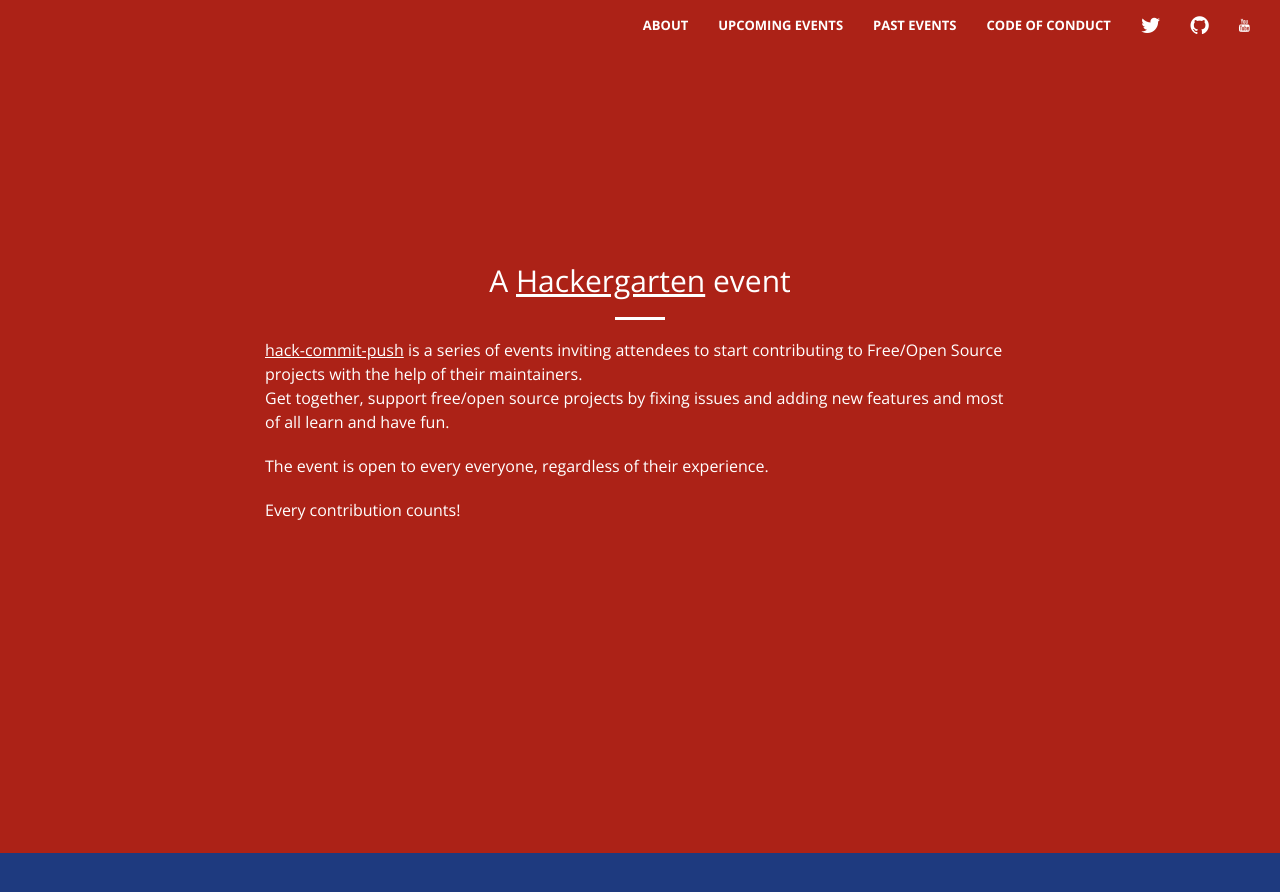
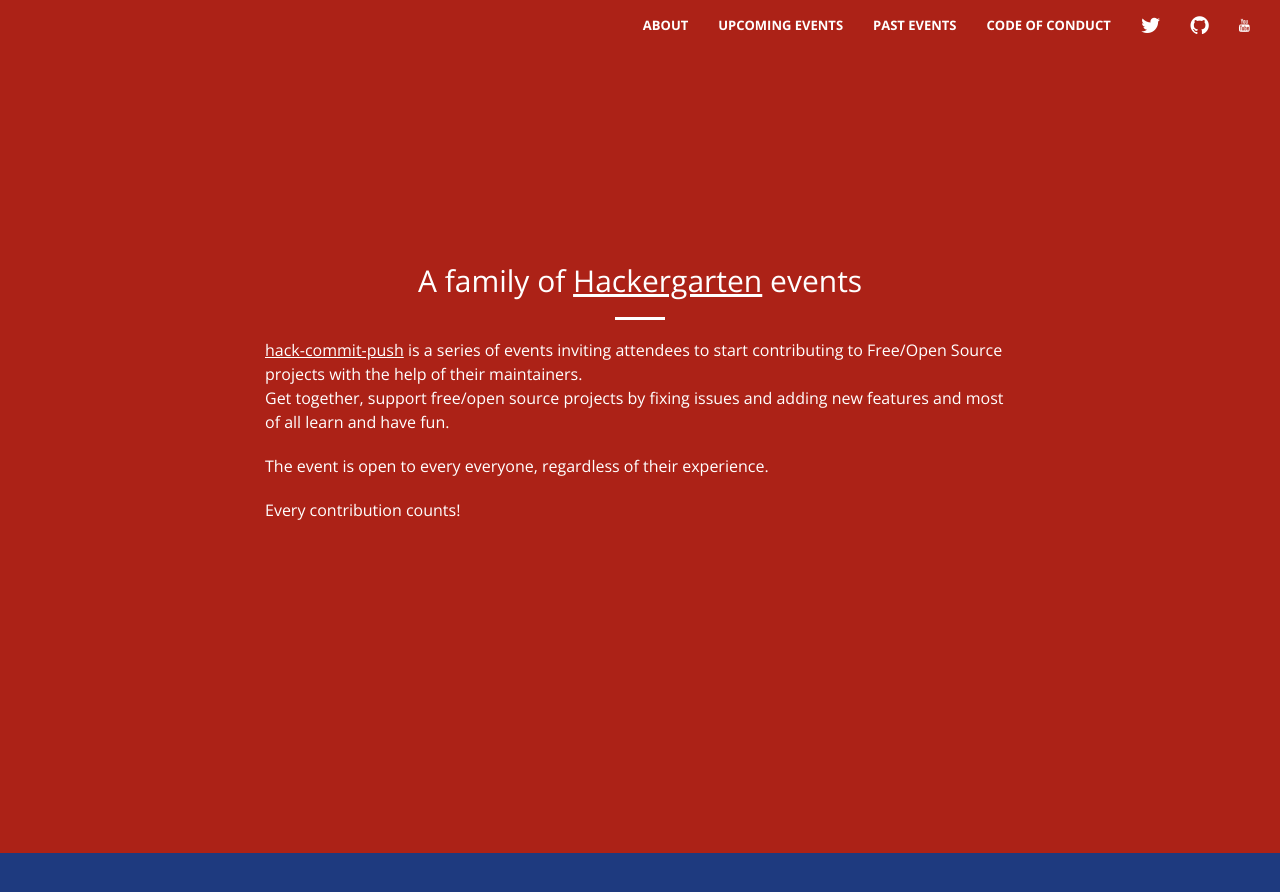
Before and after one commit to hack-commit-push/hack-commit-push.github.io, a Jekyll site: the page built from index.html, in a window 1280 px wide and 900 px high, scrolled down 947 px. Shown: the top 892 px of the window. Built offline with Jekyll 4.4.1, drawn with Linux system fonts in a browser that asks for light colours.

Commit message:
Fix about title wording

```diff
--- a/_includes/about.html
+++ b/_includes/about.html
@@ -2,7 +2,7 @@
     <div class="container">
         <div class="row">
             <div class="col-sm-8 col-sm-offset-2 text-center">
-                <h2 class="section-heading">A <a href="https://www.hackergarten.net/" rel="noopener" target="_blank">Hackergarten</a> event</h2>
+                <h2 class="section-heading">A family of <a href="https://www.hackergarten.net/" rel="noopener" target="_blank">Hackergarten</a> events</h2>
                 <hr class="light">
                 <p class="text-left"><a href="https://hack-commit-pu.sh" rel="noopener" target="_blank">hack-commit-push</a> is a series of events inviting attendees to start contributing to Free/Open Source projects with the help of their maintainers.<br />
                 Get together, support free/open source projects by fixing issues and adding new features and most of all learn and have fun.</p>
```
